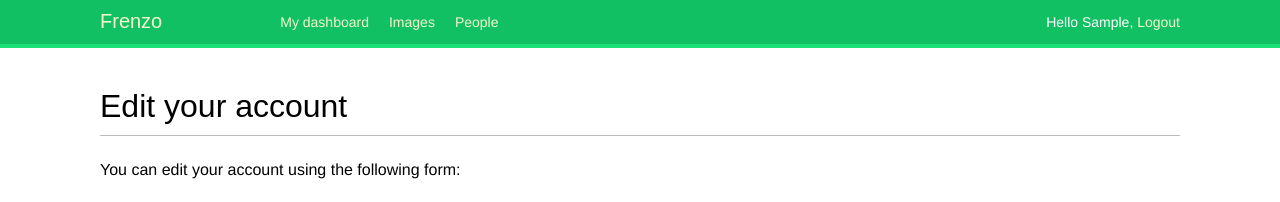
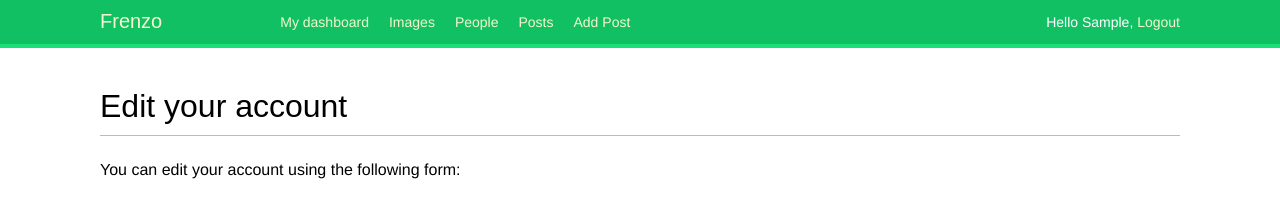
Before and after one commit to inkstatim/Frenzo, a Django app: page /account/edit/ in a window 1280 px wide. Shown: the top 202 px of the page. Run offline with Django 4.2, Linux system fonts and the light colour scheme; a user stored in the database is signed in; tables that the repository leaves empty hold one stand-in row (values such as "Sample post"); parts of the project's set-up code (start-up, migrations or seed data) failed here and were passed over; some web fonts are replaced.

Commit message:
New pages "Posts" and "Add" have been added.

```diff
--- a/account/templates/base.html
+++ b/account/templates/base.html
@@ -18,6 +18,12 @@
             </li>
             <li {% if section == "people" %}class="selected"{% endif %}>
                 <a href="#">People</a>
+            </li>
+            <li {% if section == "posts" %}class="selected"{% endif %}>
+                <a href="{% url "posts:post_list" %}">Posts</a>
+            </li>
+            <li {% if section == "posts" %}class="selected"{% endif %}>
+                <a href="{% url "posts:post_create" %}">Add Post</a>
             </li>
         </ul>
     {% endif %}
```
Lines whose indentation alone changed are shown as unchanged.
